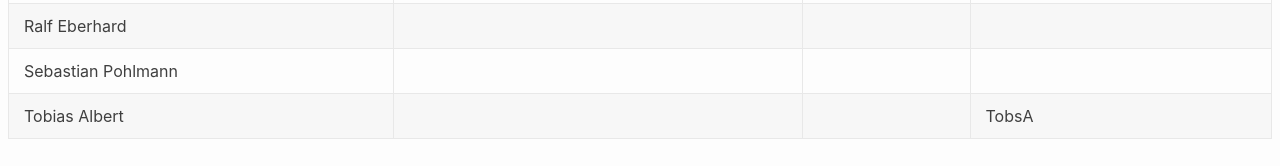
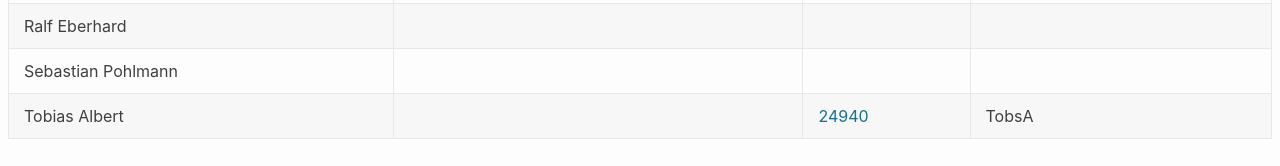
Before and after one commit to denog/pretix-attendeelist, a Jekyll site: the page built from denog17/index.markdown, in a window 1280 px wide and 900 px high, scrolled down 4829 px. Shown: the part 731-897 px from the top of the window. Built offline with Jekyll 4.4.1, drawn with Linux system fonts in a browser that asks for light colours.

Commit message:
Latest data: Tue Jun  3 10:11:26 UTC 2025

```diff
--- a/_data/attendees_denog17_online.json
+++ b/_data/attendees_denog17_online.json
@@ -57,6 +57,6 @@
     "name": "Tobias Albert",
     "company": null,
     "irc": "TobsA",
-    "asn": null
+    "asn": "24940"
   }
 ]
```
